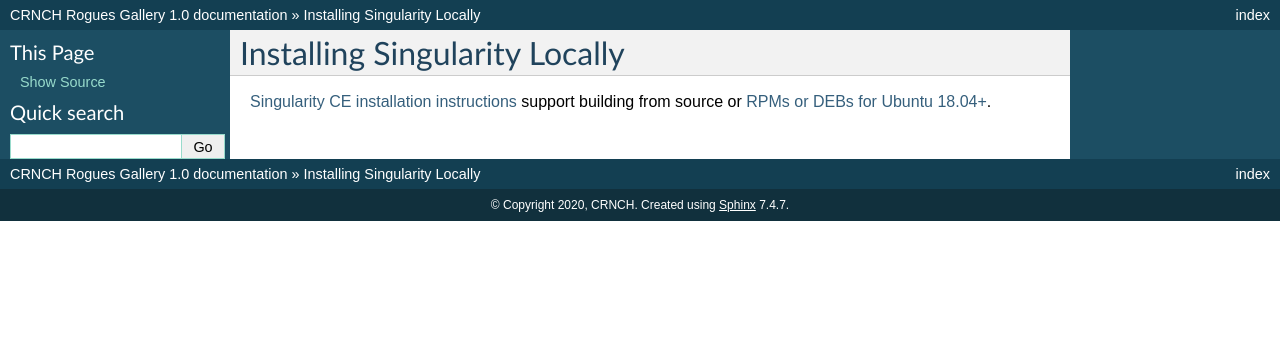
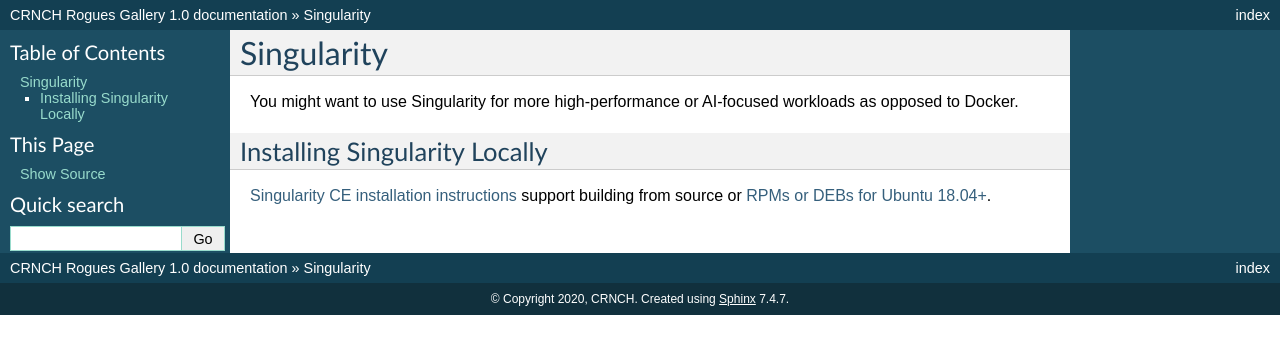
Before and after one commit to gt-crnch-rg/read-the-docs, a Sphinx documentation site: the page built from docs/general/containers-singularity.rst, in a window 1280 px wide. Shown: the top 354 px of the page. Built offline with Sphinx 7.4.7, drawn with Linux system fonts in a browser that asks for light colours; pages that are not in the unit, such as notebooks, are missing from menus.

Commit message:
Update containers-singularity.rst

```diff
--- a/docs/general/containers-singularity.rst
+++ b/docs/general/containers-singularity.rst
@@ -1,4 +1,8 @@
+=======================
+Singularity
+=======================
 
+You might want to use Singularity for more high-performance or AI-focused workloads as opposed to Docker.
 
 Installing Singularity Locally
 --------------------------
```
